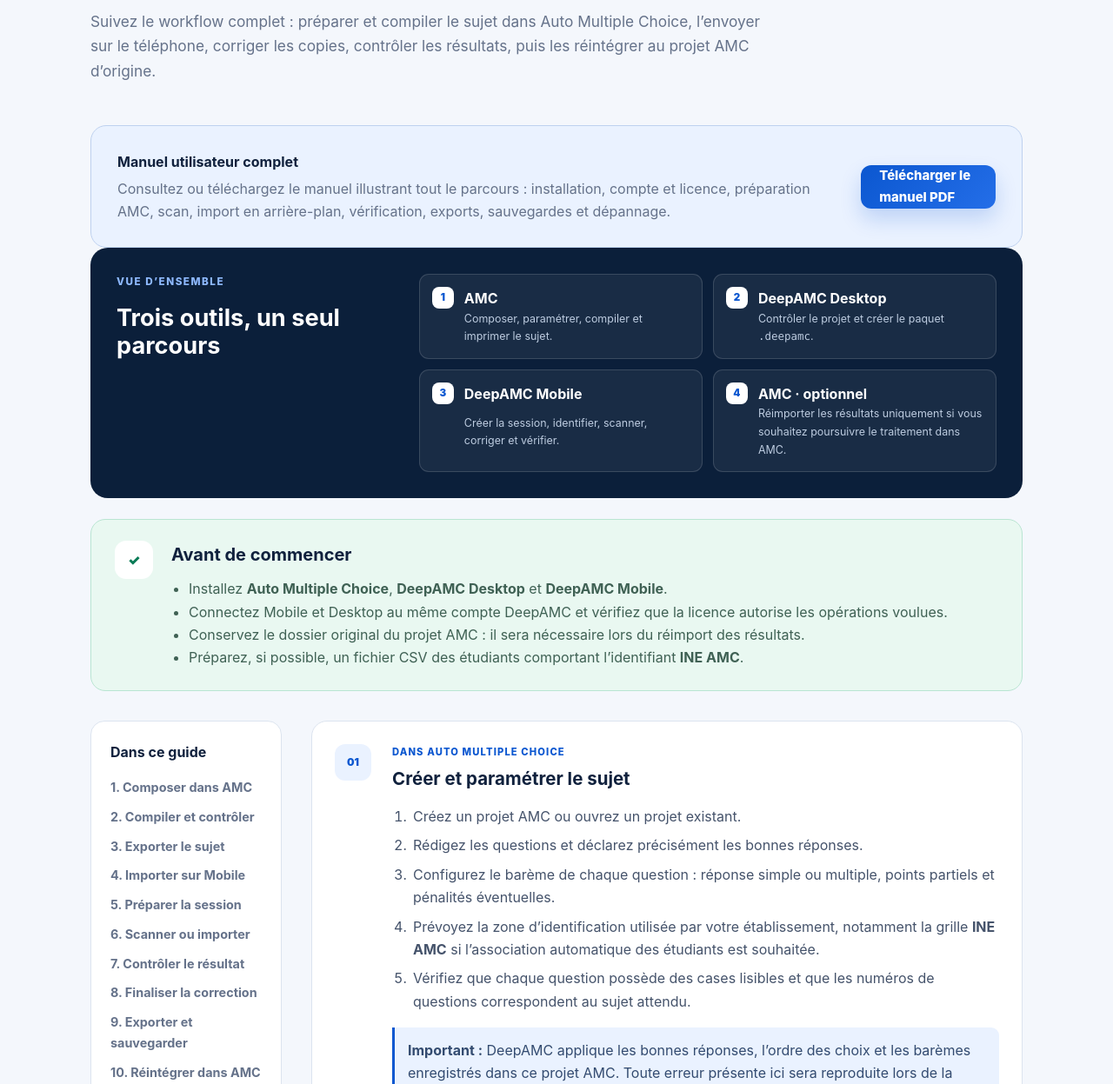
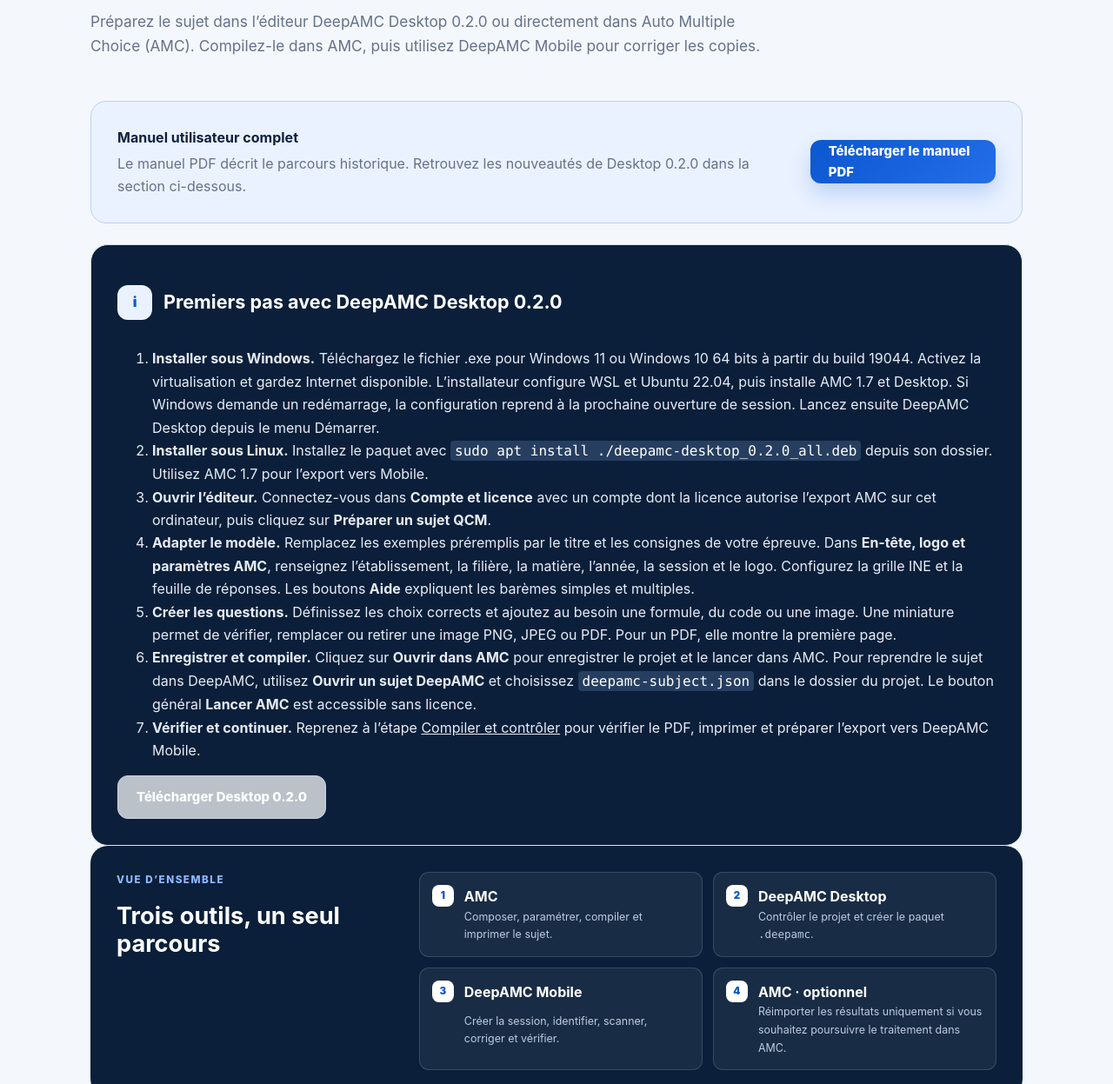
Before and after one commit to deepamcmobile/DeepAMC-Website, a plain HTML site: page aide/index.html in a window 1280 px wide. Shown: the part 346-1593 px from the top of the page at 87% size. Drawn offline with Linux system fonts and the light colour scheme.

Commit message:
site: publier DeepAMC Desktop 0.2.0 et actualiser laide

```diff
--- a/aide/index.html
+++ b/aide/index.html
@@ -21,15 +21,29 @@
   <section class="page-heading">
     <p class="eyebrow">PRISE EN MAIN COMPLÈTE</p>
     <h1>Du sujet AMC aux copies annotées</h1>
-    <p>Suivez le workflow complet : préparer et compiler le sujet dans Auto Multiple Choice, l’envoyer sur le téléphone, corriger les copies, contrôler les résultats, puis les réintégrer au projet AMC d’origine.</p>
+    <p>Préparez le sujet dans l’éditeur DeepAMC Desktop 0.2.0 ou directement dans Auto Multiple Choice (AMC). Compilez-le dans AMC, puis utilisez DeepAMC Mobile pour corriger les copies.</p>
   </section>
 
   <section class="notice-card" aria-labelledby="manual-title">
     <div>
       <strong id="manual-title">Manuel utilisateur complet</strong>
-      <p>Consultez ou téléchargez le manuel illustrant tout le parcours : installation, compte et licence, préparation AMC, scan, import en arrière-plan, vérification, exports, sauvegardes et dépannage.</p>
+      <p>Le manuel PDF décrit le parcours historique. Retrouvez les nouveautés de Desktop 0.2.0 dans la section ci-dessous.</p>
     </div>
     <a class="button primary" href="/aide/Manuel_utilisateur_DeepAMC_1.0_marques.pdf" download>Télécharger le manuel PDF</a>
+  </section>
+
+  <section class="install-panel" id="desktop-020" aria-labelledby="desktop-020-title">
+    <div><span class="step-number" aria-hidden="true">i</span><h2 id="desktop-020-title">Premiers pas avec DeepAMC Desktop 0.2.0</h2></div>
+    <ol>
+      <li><strong>Installer sous Windows.</strong> Téléchargez le fichier .exe pour Windows 11 ou Windows 10 64 bits à partir du build 19044. Activez la virtualisation et gardez Internet disponible. L’installateur configure WSL et Ubuntu 22.04, puis installe AMC 1.7 et Desktop. Si Windows demande un redémarrage, la configuration reprend à la prochaine ouverture de session. Lancez ensuite DeepAMC Desktop depuis le menu Démarrer.</li>
+      <li><strong>Installer sous Linux.</strong> Installez le paquet avec <code>sudo apt install ./deepamc-desktop_0.2.0_all.deb</code> depuis son dossier. Utilisez AMC 1.7 pour l’export vers Mobile.</li>
+      <li><strong>Ouvrir l’éditeur.</strong> Connectez-vous dans <strong>Compte et licence</strong> avec un compte dont la licence autorise l’export AMC sur cet ordinateur, puis cliquez sur <strong>Préparer un sujet QCM</strong>.</li>
+      <li><strong>Adapter le modèle.</strong> Remplacez les exemples préremplis par le titre et les consignes de votre épreuve. Dans <strong>En-tête, logo et paramètres AMC</strong>, renseignez l’établissement, la filière, la matière, l’année, la session et le logo. Configurez la grille INE et la feuille de réponses. Les boutons <strong>Aide</strong> expliquent les barèmes simples et multiples.</li>
+      <li><strong>Créer les questions.</strong> Définissez les choix corrects et ajoutez au besoin une formule, du code ou une image. Une miniature permet de vérifier, remplacer ou retirer une image PNG, JPEG ou PDF. Pour un PDF, elle montre la première page.</li>
+      <li><strong>Enregistrer et compiler.</strong> Cliquez sur <strong>Ouvrir dans AMC</strong> pour enregistrer le projet et le lancer dans AMC. Pour reprendre le sujet dans DeepAMC, utilisez <strong>Ouvrir un sujet DeepAMC</strong> et choisissez <code>deepamc-subject.json</code> dans le dossier du projet. Le bouton général <strong>Lancer AMC</strong> est accessible sans licence.</li>
+      <li><strong>Vérifier et continuer.</strong> Reprenez à l’étape <a href="#compiler">Compiler et contrôler</a> pour vérifier le PDF, imprimer et préparer l’export vers DeepAMC Mobile.</li>
+    </ol>
+    <a class="button secondary" href="/telechargements/#desktop-020">Télécharger Desktop 0.2.0</a>
   </section>
 
   <section class="workflow-overview" aria-labelledby="workflow-title">
@@ -47,7 +61,7 @@
     <div>
       <h2 id="prerequisite-title">Avant de commencer</h2>
       <ul>
-        <li>Installez <strong>Auto Multiple Choice</strong>, <strong>DeepAMC Desktop</strong> et <strong>DeepAMC Mobile</strong>.</li>
+        <li>Installez <strong>DeepAMC Desktop</strong>, <strong>Auto Multiple Choice</strong> et <strong>DeepAMC Mobile</strong>. Sous Windows, l’installateur de Desktop 0.2.0 configure aussi AMC.</li>
         <li>Connectez Mobile et Desktop au même compte DeepAMC et vérifiez que la licence autorise les opérations voulues.</li>
         <li>Conservez le dossier original du projet AMC : il sera nécessaire lors du réimport des résultats.</li>
         <li>Préparez, si possible, un fichier CSV des étudiants comportant l’identifiant <strong>INE AMC</strong>.</li>
@@ -58,12 +72,14 @@
   <section class="guide-layout">
     <aside class="guide-index" aria-label="Sommaire du guide">
       <strong>Dans ce guide</strong>
+      <a href="#desktop-020">Nouveau · DeepAMC Desktop 0.2.0</a>
       <a href="#composer">1. Composer dans AMC</a><a href="#compiler">2. Compiler et contrôler</a><a href="#exporter">3. Exporter le sujet</a><a href="#importer-sujet">4. Importer sur Mobile</a><a href="#session">5. Préparer la session</a><a href="#copies">6. Scanner ou importer</a><a href="#resultat">7. Contrôler le résultat</a><a href="#anomalies">8. Finaliser la correction</a><a href="#exports">9. Exporter et sauvegarder</a><a href="#retour-amc">10. Réintégrer dans AMC <em>Optionnel</em></a>
     </aside>
 
     <div class="guide-content">
       <article id="composer"><span>01</span><div>
         <p class="tool-label">DANS AUTO MULTIPLE CHOICE</p><h2>Créer et paramétrer le sujet</h2>
+        <p>Avec Desktop 0.2.0, vous pouvez aussi <a href="#desktop-020">préparer un sujet dans l’éditeur DeepAMC</a> avant de l’ouvrir dans AMC.</p>
         <ol><li>Créez un projet AMC ou ouvrez un projet existant.</li><li>Rédigez les questions et déclarez précisément les bonnes réponses.</li><li>Configurez le barème de chaque question : réponse simple ou multiple, points partiels et pénalités éventuelles.</li><li>Prévoyez la zone d’identification utilisée par votre établissement, notamment la grille <strong>INE AMC</strong> si l’association automatique des étudiants est souhaitée.</li><li>Vérifiez que chaque question possède des cases lisibles et que les numéros de questions correspondent au sujet attendu.</li></ol>
         <p class="guide-note"><strong>Important :</strong> DeepAMC applique les bonnes réponses, l’ordre des choix et les barèmes enregistrés dans ce projet AMC. Toute erreur présente ici sera reproduite lors de la correction.</p>
       </div></article>
--- a/assets/site.css
+++ b/assets/site.css
@@ -166,6 +166,7 @@ nav a:hover, nav a.active { color: var(--blue); }
 .page-heading h1 { margin: 0 0 20px; font-size: clamp(2.7rem, 6vw, 4.7rem); line-height: 1; letter-spacing: -.055em; }
 .page-heading > p:last-child { color: var(--muted); font-size: 1.08rem; }
 .release-grid { display: grid; grid-template-columns: repeat(2, 1fr); gap: 22px; }
+.desktop-releases { display: grid; gap: 22px; align-content: start; min-width: 0; }
 .release-card, .price-card, .support-grid article { padding: 30px; border: 1px solid var(--line); border-radius: 20px; background: #fff; box-shadow: 0 15px 40px rgba(16, 33, 61, .06); }
 .release-card.unavailable { background: #f8fafc; }
 .release-top { display: flex; justify-content: space-between; align-items: center; }
```
Also changed, not shown: telechargements/index.html (+18 -2 lines), 4 other files.
